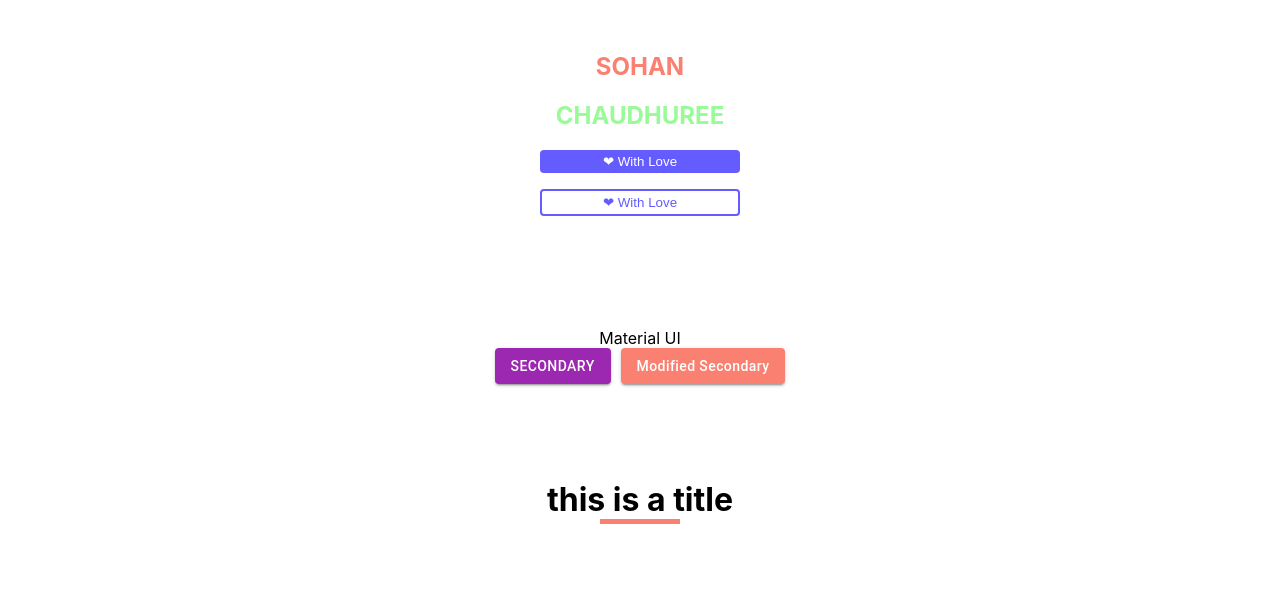
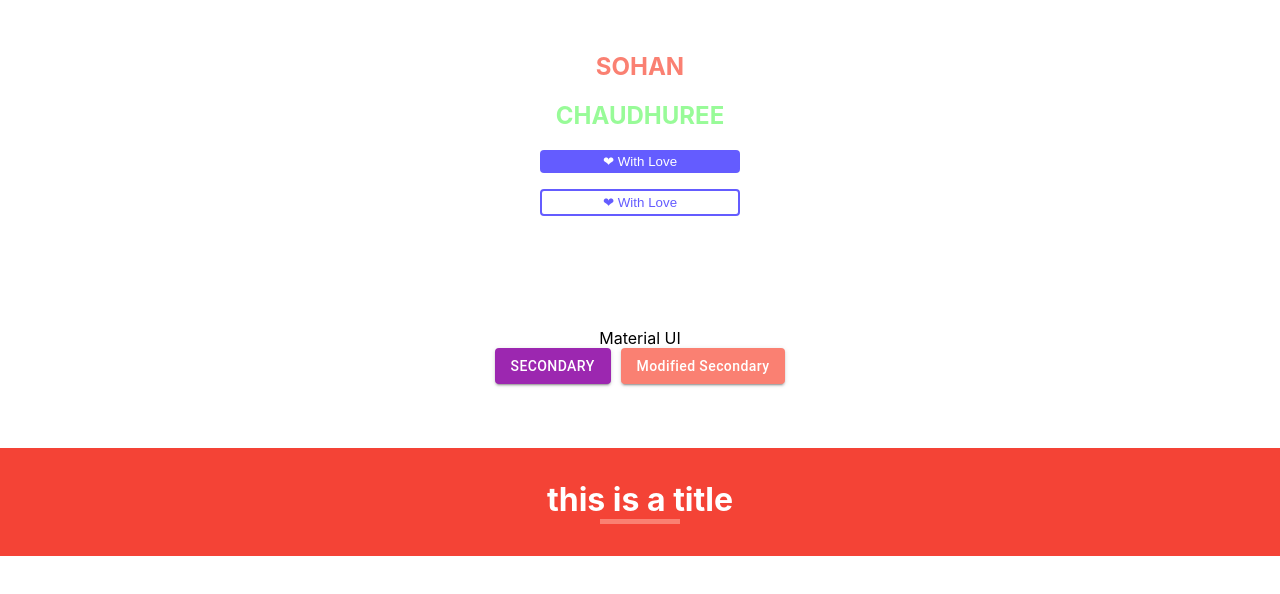
Before and after one commit to chaudhuree/styledcomponent, a React (Create React App) app: page / in a window 1280 px wide. Shown: the top 594 px of the page. Built offline with nearby package versions, Linux system fonts and the light colour scheme.

Commit message:
docs: using global css in wrapper

```diff
--- a/src/components/ComplexTitle.jsx
+++ b/src/components/ComplexTitle.jsx
@@ -1,6 +1,10 @@
 import React from "react";
 import styled from "styled-components";
 const Wrapper = styled.div`
+  /* global css can be overrided  */
+  .bg-red {
+    background-color: orange;
+  }
   padding: 2rem;
   h1 {
     text-align: center;
@@ -17,8 +21,9 @@ const Wrapper = styled.div`
 
 export default function ComplexTitle({ title }) {
   return (
-    <Wrapper>
-      <h1>{title}</h1>
+    // adding global css
+    <Wrapper className="bg-red">
+      <h1 className="text-white">{title}</h1>
       <div className="underline"></div>
     </Wrapper>
   );
--- a/src/index.css
+++ b/src/index.css
@@ -1,13 +1,19 @@
 body {
   margin: 0;
-  font-family: -apple-system, BlinkMacSystemFont, 'Segoe UI', 'Roboto', 'Oxygen',
-    'Ubuntu', 'Cantarell', 'Fira Sans', 'Droid Sans', 'Helvetica Neue',
+  font-family: -apple-system, BlinkMacSystemFont, "Segoe UI", "Roboto", "Oxygen",
+    "Ubuntu", "Cantarell", "Fira Sans", "Droid Sans", "Helvetica Neue",
     sans-serif;
   -webkit-font-smoothing: antialiased;
   -moz-osx-font-smoothing: grayscale;
 }
 
 code {
-  font-family: source-code-pro, Menlo, Monaco, Consolas, 'Courier New',
+  font-family: source-code-pro, Menlo, Monaco, Consolas, "Courier New",
     monospace;
 }
+.bg-red {
+  background-color: #f44336;
+}
+.text-white {
+  color: #fff;
+}
```
